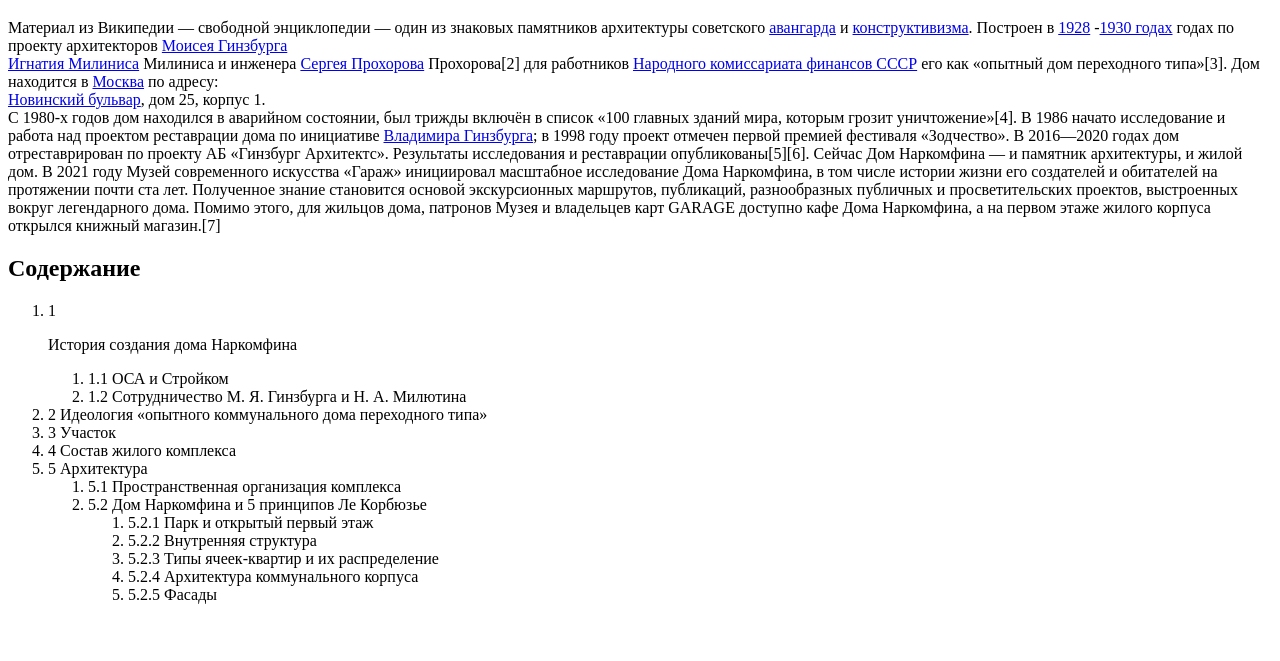
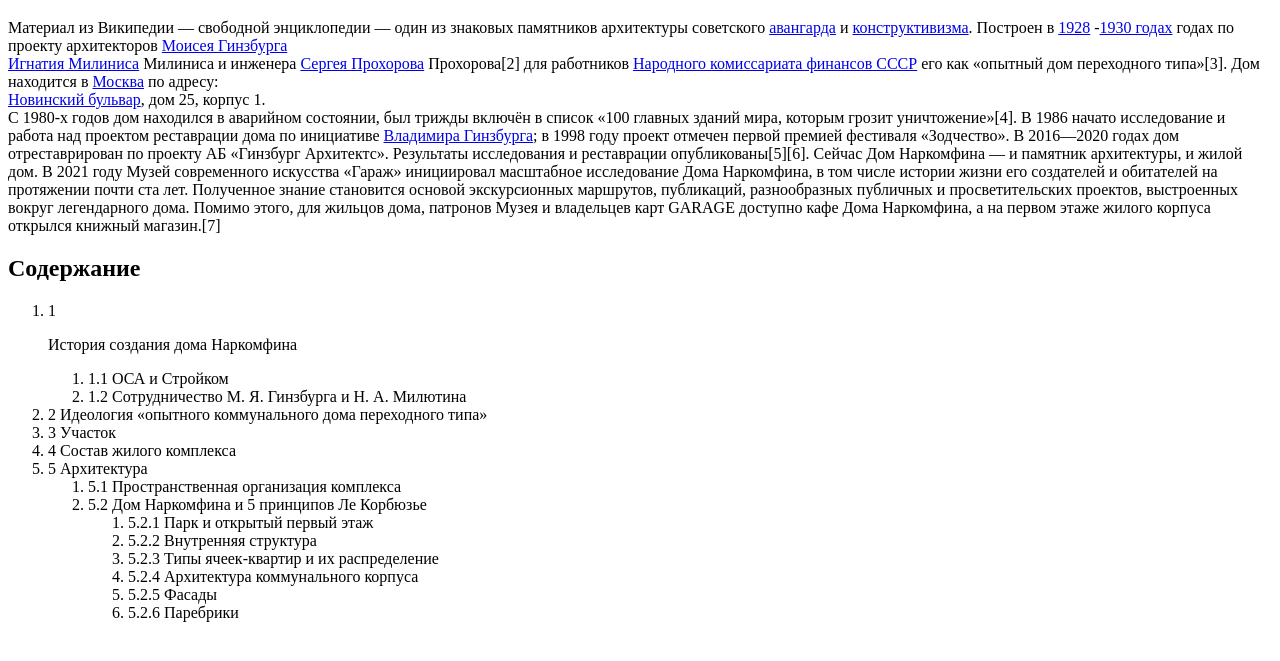
Before and after one commit to Orex-x/DZ-Website, a plain HTML site: page index.html in a window 1280 px wide. Shown: the part 61-722 px from the top of the page. Drawn offline with Linux system fonts and the light colour scheme.

Commit message:
add parebriki

```diff
--- a/index.html
+++ b/index.html
@@ -43,6 +43,7 @@
           <li>5.2.3 Типы ячеек-квартир и их распределение</li>
           <li>5.2.4 Архитектура коммунального корпуса</li>
           <li>5.2.5 Фасады</li>
+          <li>5.2.6 Паребрики</li>
         </ol>
       </li>
     </ol>
```
